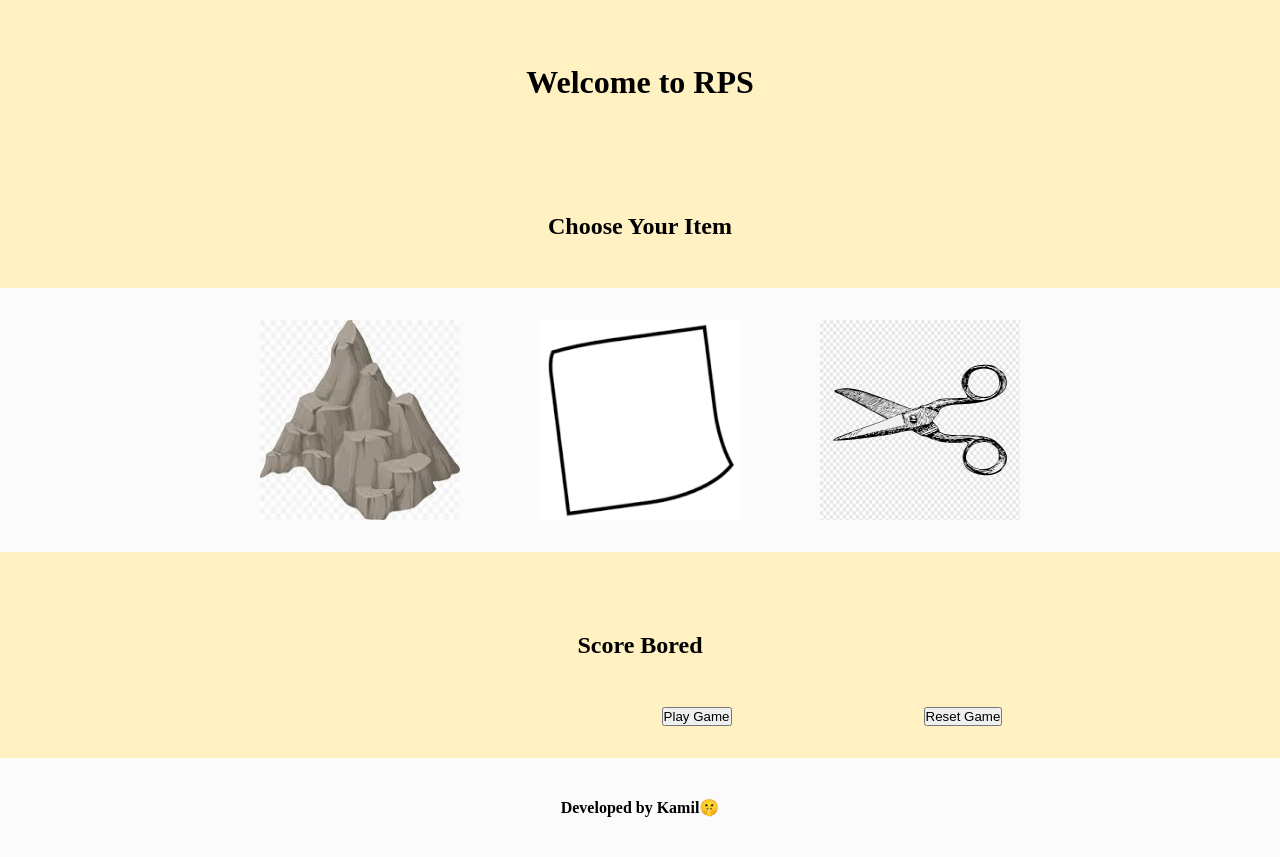
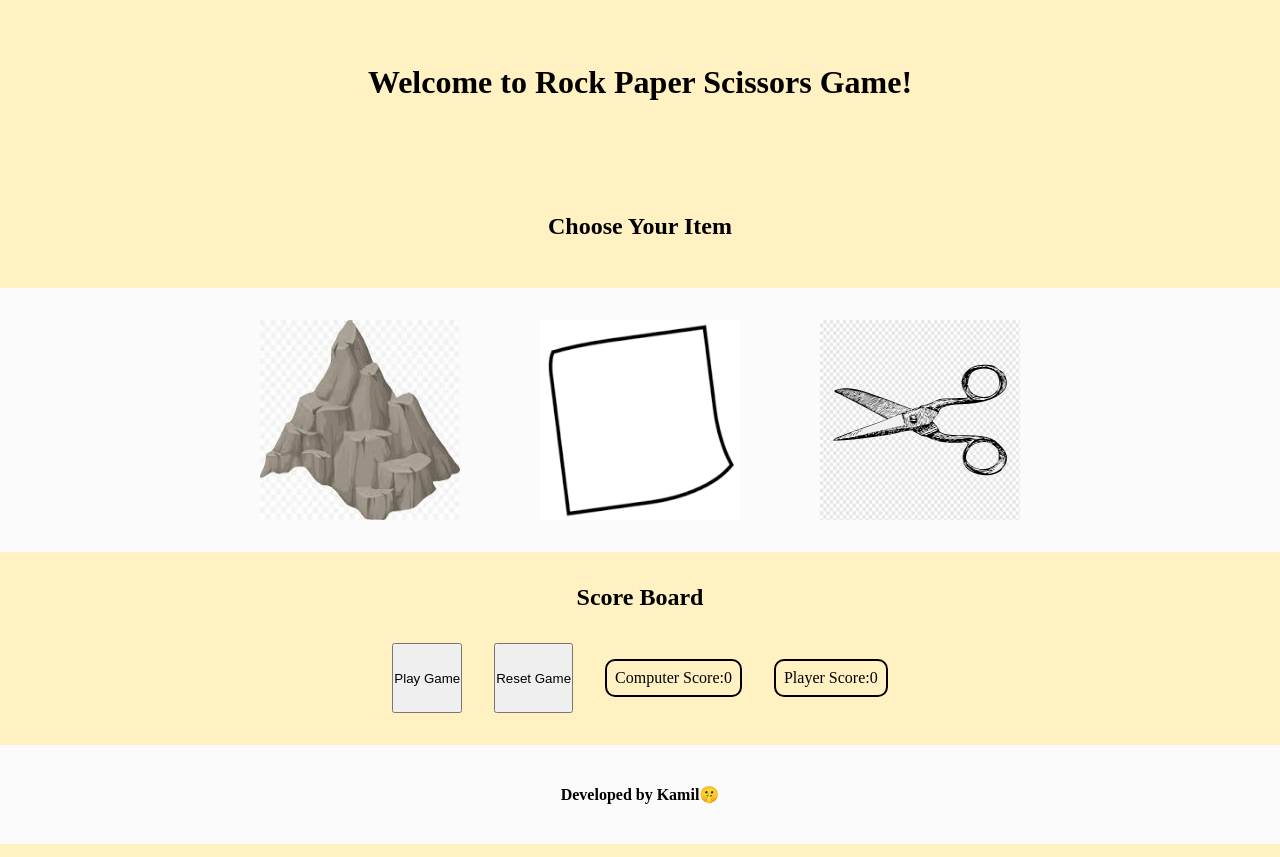
Before and after one commit to Kameleon21/Rock-Paper, a plain HTML site: page index.html in a window 1280 px wide. Both pictures are taken after a click on the button "Play Game". Drawn offline with Linux system fonts and the light colour scheme.

Commit message:
Added scoreboard and start and reset button

```diff
--- a/index.html
+++ b/index.html
@@ -9,26 +9,23 @@
 </head>
 <body>
     <div class="top">
-        <h1>Welcome to RPS </h1>
+        <h1>Welcome to Rock Paper Scissors Game! </h1>
         <h2>Choose Your Item</h2>
     </div>
     <div class="objects">
         <img src="./images/rock.jpeg" alt="picture of a rock" id="rock">
         <img src="./images/paper.png" alt="picture of paper" id="paper">
         <img src="./images/scissors.png" alt="picture of scissors" id="scissors">
-        <!-- <button id="rock-btn">Rock</button>
-        <button id="paper-btn">Paper</button>
-        <button id="scissors-btn">Scissors</button> -->
     </div>
-    <div class="score">
-        <h2>Score Bored </h2>
+    <div id="score">
+        <h2>Score Board </h2>
         <div class="para">
-            <p></p>
-            <p></p>
             <button id="play-game">Play Game</button>
             <button id="reset">Reset Game</button>
+            <p id="para-one">Computer Score:<span id="para-one-answer"></span></p>
+            <p id="para-two">Player Score:<span id="para-two-answer"></span></p>
         </div>
-        <div class="Winner"></div>
+        <div id="Winner"></div>
     </div>
     <div class="footer">
         <p>Developed by Kamil&#129323; </p>
--- a/script.js
+++ b/script.js
@@ -1,12 +1,14 @@
 // Global variables for the score
 let yourScore=0;
-let alienScore=0;
+let computerScore=0;
 let currentScore;
 
 // The player presses the reset to get a new answer for computerSelection and playerAnswer
-let computerAnswer;
+const computerArray = ['rock','paper','scissors']
+let computerSelection = computerArray[Math.floor(Math.random()*computerArray.length)];
+let computerAnswer = computerSelection;
 const reset = document.getElementById('reset').addEventListener('click', () => {
-    playerAnswer = '';
+    playerAnswer = undefined;
     const computerArray = ['rock','paper','scissors']
     let computerSelection = computerArray[Math.floor(Math.random()*computerArray.length)];
     computerAnswer = computerSelection;
@@ -65,44 +67,41 @@ function playRound(playerAnswer, computerAnswer) {
        }
     }
 
-// So far the function asks the user for an input and generates an answer each loop for the computer
-function game(){
-    // GUI, making it better for user
+const paraOne = document.getElementById('para-one');
+const paraTwo = document.getElementById('para-two');
+const scoreAnswerOne = document.getElementById('para-one-answer');
+const scoreAnswerTwo = document.getElementById('para-two-answer');
+const checkAnswer = document.getElementById('Winner')
+const scoreBoard = document.getElementById('score');
 
 
-
-
-
-    // for(let i = 0;i<100;i++) {
-    //     let playerAnswer() = prompt("Choose your weapon: Rock,Paper or Scissors");
-    //     playerAnswer() = playerAnswer().toLowerCase();
-    //     let answer1 = computerSelection;
-    //     console.log("The Alien chose "+ answer1);
-    //     currentScore = playRound(playerAnswer(),answer1);
-
-    //     if(currentScore == "You Win") {
-    //         yourScore += 1;
-    //     } else if (currentScore == "You Lost") {
-    //         alienScore +=1;
-    //     }
-    //     console.log("Your score is "+yourScore);
-    //     console.log("The Alien score is "+alienScore);
-
-    //     if(yourScore === 5 || alienScore === 5)
-    //     break;
-    // }
-
-
-    // Alerting the player they have won or lost
-    if(yourScore == 5) {
-        alert("You won the game! Earth is saved for now")
-    } else if (alienScore == 5) {
-        alert("You lost! Go and hide the Aliens are coming!")
-    }
+function checkWinner(yourScore,computerScore){
+if(yourScore == 5 ) {
+    checkAnswer.innerText = 'You won the game!'
+    scoreBoard.removeChild(paraOne);
+    scoreBoard.removeChild(paraTwo)
+    scoreBoard.appendChild(checkAnswer);
+} else if(computerScore == 5 ) {
+    checkAnswer.innerText = "You lost! Computer Won\n \t"
+    scoreBoard.removeChild(paraOne);
+    scoreBoard.removeChild(paraTwo)
+    scoreBoard.appendChild(checkAnswer);
 }
-
+}
 
 // Player presses on the play game button to initiated the game
 const playGame = document.getElementById('play-game').addEventListener('click',() => {
-    console.log(playRound(playerAnswer,computerAnswer));
+    currentScore = playRound(playerAnswer,computerAnswer);
+    if(currentScore == "You Win") {
+        yourScore += 1;
+    } else if (currentScore == "You Lost") {
+        computerScore +=1;
+    }
+
+    scoreAnswerOne.innerText= `${computerScore}`;
+    scoreAnswerTwo.innerText = `${yourScore}`
+    paraOne.appendChild(scoreAnswerOne);
+    paraTwo.appendChild(scoreAnswerTwo);
+
+    checkWinner(yourScore,computerScore);
 })
--- a/style.css
+++ b/style.css
@@ -12,11 +12,19 @@ body {
 
 /* top div */
 
-.top h1,h2 {
+.top{
+    display: flex;
+    flex-direction: column;
+    justify-content: center;
+    align-items: center;
+}
+
+.top h2,h1 {
     color: #000;
     text-align: center;
     padding: 2em;
 }
+
 
 /* object div */
 
@@ -45,21 +53,30 @@ body {
 
 /* score div */
 
-.score {
+#score {
    display: flex;
    flex-direction: column;
    justify-content: center;
    align-items: center;
-   color: #fff;
+   /* text-align: center; */
+   color: #000;
    padding: 2em;
 }
 
 .para {
     display: flex;
-    align-items: center;
-    justify-content: center;
-    gap: 12em;
+    gap: 2em;
+    margin-top: 2em;
 }
+
+#para-one,#para-two {
+    text-align: center;
+    border: solid 2px #000;
+    border-radius: 10px;
+    margin: 1em 0em;
+    padding: .5em;
+}
+
 
 
 /* footer */
```
